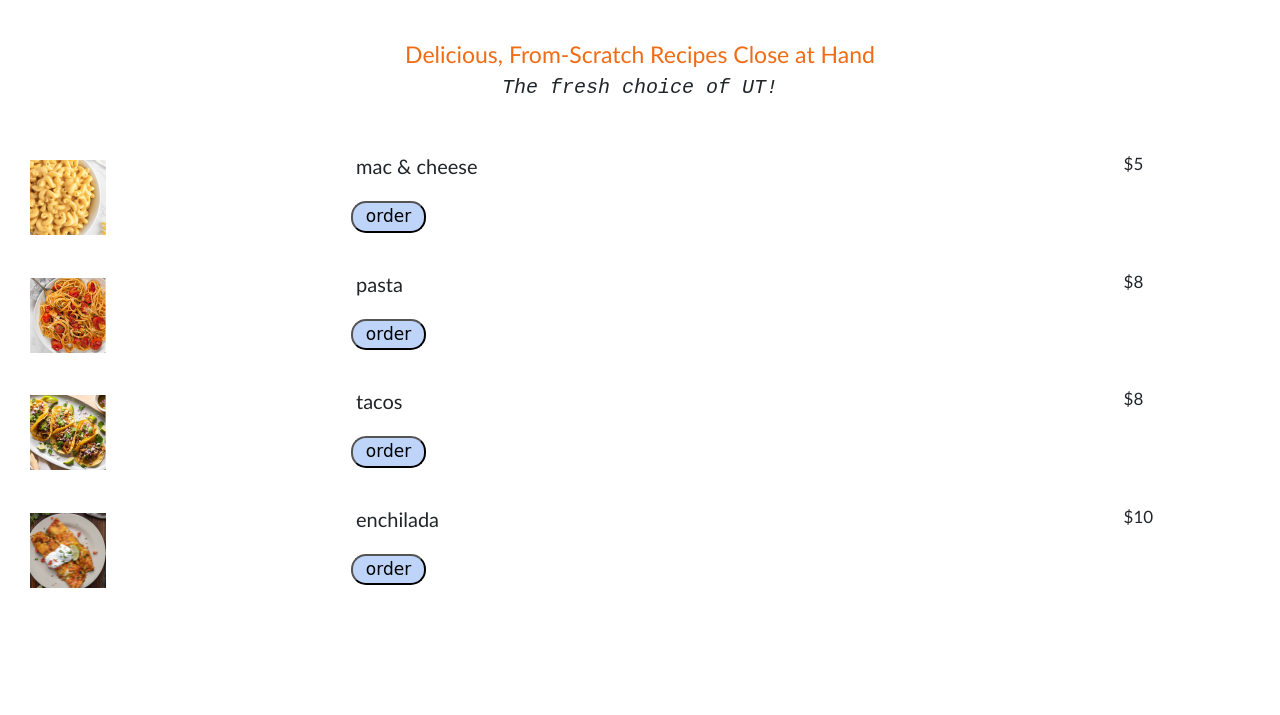
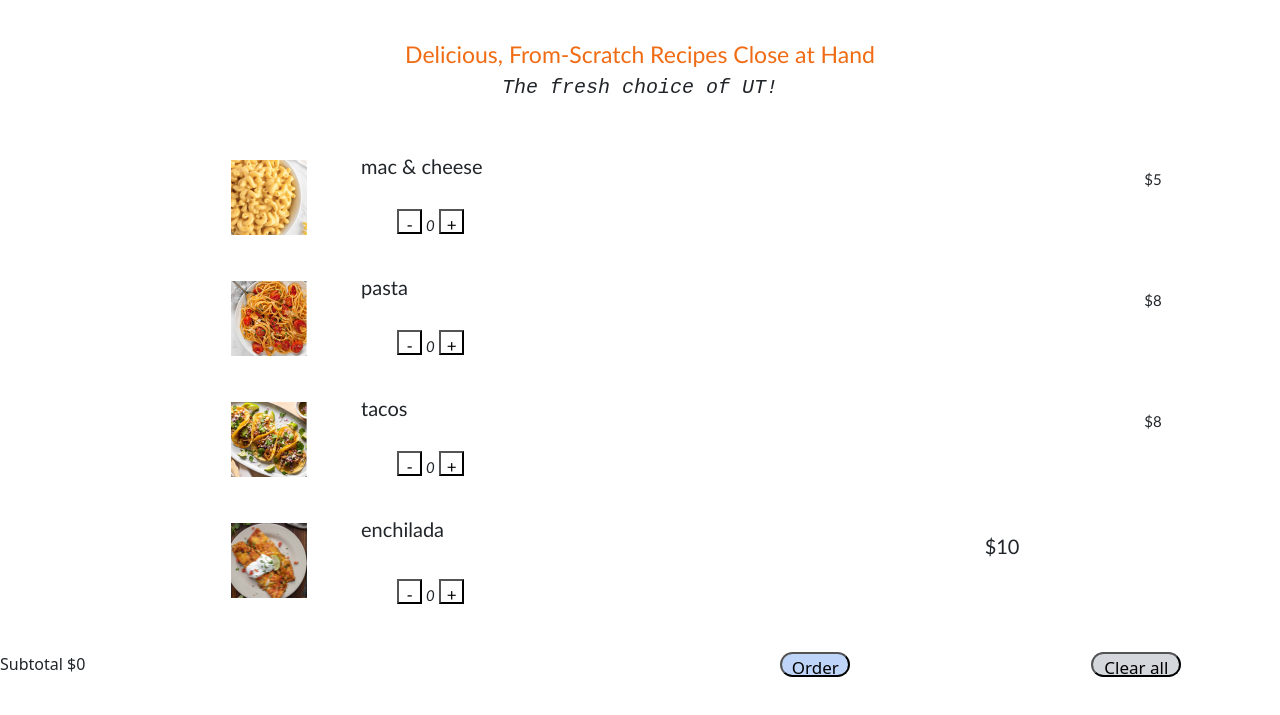
Before and after one commit to lwarhola/cs378-p2, a plain HTML site: page index.html in a window 1280 px wide. Shown: the part 71-786 px from the top of the page. Drawn offline with nearby package versions, Linux system fonts and the light colour scheme.

Commit message:
incrementing and decrementing

```diff
--- a/index.html
+++ b/index.html
@@ -1,11 +1,12 @@
 <!doctype html>
 <html lang="en">
+
+<script src="script.js"></script>
 
 <head>
   <meta charset="utf-8">
   <meta http-equiv="X-UA-Compatible" content="IE=edge">
   <meta name="viewport" content="width=device-width, initial-scale=1">
-
   <!-- Bootstrap -->
   <link rel="stylesheet" href="https://cdn.jsdelivr.net/npm/bootstrap@5.3.0-alpha1/dist/css/bootstrap.min.css"
     rel="stylesheet" integrity="sha384-GLhlTQ8iRABdZLl6O3oVMWSktQOp6b7In1Zl3/Jr59b6EGGoI1aFkw7cmDA6j6gD"
@@ -23,66 +24,95 @@
   <div class="subheading-2">The fresh choice of UT!</div>
   <div class="row">
     <div class="col-3">
-      <img src="macncheese.png" alt="picture of mac and cheese" class="listimage"/>
+      <img src="macncheese.png" alt="picture of mac and cheese" class="listimage" />
     </div>
     <div class="col">
       <div class="row">
         <div class="col">mac & cheese</div>
-        <div class="col-2">
+        <div class="col-2" id="macncheeseCost">
           $5
         </div>
       </div>
-      <div class="row-sm-2">
-        <button>order</button>
+      <div class="row">
+        <div class="col-sm-2">
+          <button onClick="decrement('macncheeseCount', 'subtotal', 'macncheeseCost')">-</button>
+          <i id="macncheeseCount">0</i>
+          <button onClick="increment('macncheeseCount', 'subtotal', 'macncheeseCost')">+</button>
+        </div>
       </div>
     </div>
   </div>
   <div class="row">
     <div class="col-3">
-      <img src="pasta.png" alt="picture of pasta" class="listimage"/>
+      <img src="pasta.png" alt="picture of pasta" class="listimage" />
     </div>
     <div class="col">
       <div class="row">
         <div class="col">pasta</div>
-        <div class="col-2">
+        <div class="col-2" id="pastaCost">
           $8
         </div>
       </div>
-      <div class="row-sm-2">
-        <button>order</button>
+      <div class="row">
+        <div class="col-sm-2">
+          <button onclick="decrement('pastaCount', 'subtotal', 'pastaCost')">-</button>
+          <i id="pastaCount">0</i>
+          <button onclick="increment('pastaCount', 'subtotal', 'pastaCost')">+</button>
+        </div>
       </div>
     </div>
   </div>
   <div class="row">
     <div class="col-3">
-      <img src="tacos.png" alt="picture of tacos" class="listimage"/>
+      <img src="tacos.png" alt="picture of tacos" class="listimage" />
     </div>
     <div class="col">
       <div class="row">
         <div class="col">tacos</div>
-        <div class="col-2">
+        <div class="col-2" id="tacosCost">
           $8
         </div>
       </div>
-      <div class="row-sm-2">
-        <button>order</button>
+      <div class="row">
+        <div class="col-sm-2">
+          <button onclick="decrement('tacosCount', 'subtotal', 'tacosCost')">-</button>
+          <i id="tacosCount">0</i>
+          <button onclick="increment('tacosCount', 'subtotal', 'tacosCost')">+</button>
+        </div>
       </div>
     </div>
   </div>
   <div class="row">
     <div class="col-3">
-      <img src="enchiladas.png" alt="picture of an enchilada" class="listimage"/>
+      <img src="enchiladas.png" alt="picture of an enchilada" class="listimage" />
     </div>
     <div class="col">
       <div class="row">
         <div class="col">enchilada</div>
-        <div class="col-2">
+        <div class="col-4" id="enchiladaCost">
           $10
         </div>
       </div>
-      <div class="row-sm-2">
-        <button>order</button>
+      <div class="row">
+        <div class="col-sm-2">
+          <button onclick="decrement('enchiladaCount', 'subtotal', 'enchiladaCost')">-</button>
+          <i id="enchiladaCount">0</i>
+          <button onclick="increment('enchiladaCount', 'subtotal', 'enchiladaCost')">+</button>
+        </div>
       </div>
+    </div>
+  </div>
+  <div class="row">
+    <div class="col-5">
+      <div id="subtotal">
+        Subtotal $0
+      </div>
+    </div>
+    <div class="col-3">
+      <button class="order">Order</button>
+    </div>
+    <div class="col-3">
+      <button class="clear">Clear all</button>
     </div>
   </div>
 </body>
--- /dev/null
+++ b/script.js
@@ -0,0 +1,21 @@
+function increment(x, total, y) {
+    let count = document.getElementById(x);
+    let totalVal = document.getElementById(total);
+    let subtotal = totalVal.innerText.split("$");
+    let cost = document.getElementById(y).innerText.split("$")[1];
+    count.innerText = String(Number(count.innerText) + 1);
+    totalVal.innerText = subtotal[0] + "$" + String(Number(cost) + Number(subtotal[1]));
+}
+
+function decrement(x, total, y) {
+    let val = document.getElementById(x);
+    let subtotalVal = document.getElementById(total);
+    let subtotal = subtotalVal.innerText.split("$");
+    let cost = document.getElementById(y).innerText.split("$")[1];
+    if (Number(val.innerText) >= 1) {
+        val.innerText = String(Number(val.innerText) - 1);
+        subtotalVal.innerText = subtotal[0] + "$" + String(Number(subtotal[1]) - Number(cost));
+    } else {
+        val.innerText = "0";
+    }
+}
--- a/style.css
+++ b/style.css
@@ -12,13 +12,22 @@ body {
   margin-top: -17px;
   margin-left: 15px;
  }
+ .col-sm-2 {
+  font-family: 'Gill Sans', 'Gill Sans MT', Calibri, 'Trebuchet MS', sans-serif;
+  font-size: 15px;
+  margin-top: -17px;
+  padding-right: 30px;
+  text-align: right;
+ }
  .col-2 {
   font-family: 'Gill Sans', 'Gill Sans MT', Calibri, 'Trebuchet MS', sans-serif;
-  font-size: 17px;
+  font-size: 15px;
   text-align: left;
-  margin-top: -17px;
-  margin-right: 20px;
  }
+.col-3 {
+  text-align: right;
+  margin-left: 5px;
+}
 .row {
   padding-top:25px;
   margin-bottom: 10px;
@@ -51,16 +60,20 @@ body {
   text-align: left;
  }
 button{
-  border-radius: 15px;
-  background-color:rgba(132, 175, 241, 0.53);
-  width: 75px;
+  width: 25px;
+  height: 25px;
+  background-color: white;
   font-size: 17px;
-  border-color: black;
-  align-content: left;
-  text-align: center;
-  font-family: cursive;
-  margin-left: 10px;
-  margin-top: 10px;
+ }
+ .clear {
+   width: 90px;
+   border-radius: 15px;
+   background-color: rgba(174, 180, 188, 0.53);
+ }
+ .order {
+   width: 70px;
+   border-radius: 15px;
+   background-color: rgba(132, 175, 241, 0.53);
  }
 .listimage {
   width: 76px;
```
